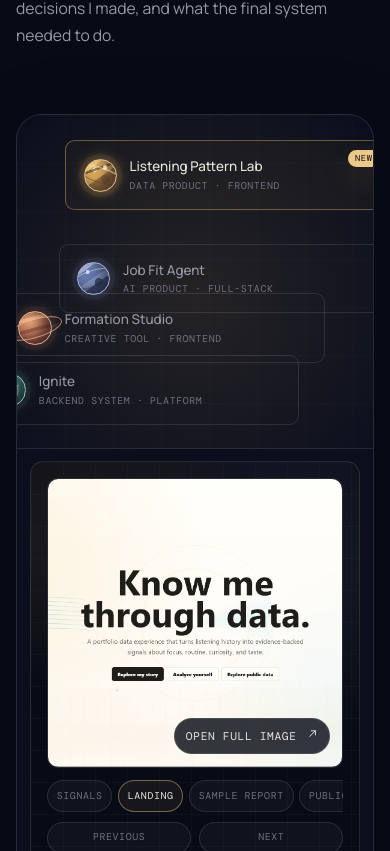
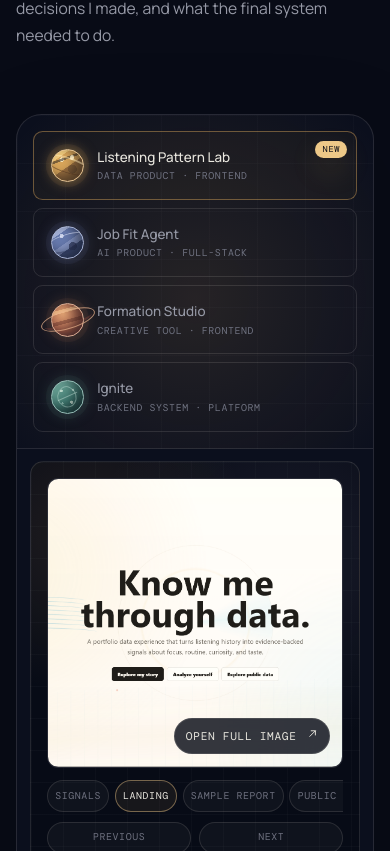
Before and after one commit to watarukeema/portfolio, a React (Vite) app: page / in a window 390 px wide. Shown: the part 1613-2464 px from the top of the page. Built offline with nearby package versions, Linux system fonts and the light colour scheme; a web font is replaced by a local one.

Commit message:
Fix portfolio project selector on mobile

```diff
--- a/src/index.css
+++ b/src/index.css
@@ -2327,6 +2327,7 @@ a.signal:hover {
     padding: 0.7rem;
     border: 1px solid var(--line);
     border-radius: 0.6rem;
+    inset: auto;
   }
 
   .orbit-node__badge {
@@ -2416,6 +2417,17 @@ a.signal:hover {
   .orbit-node {
     grid-template-columns: auto 1fr;
     align-items: center;
+    width: 100%;
+    transform: none;
+  }
+
+  .orbit-node__copy {
+    min-width: 0;
+  }
+
+  .orbit-node strong,
+  .orbit-node small {
+    overflow-wrap: anywhere;
   }
 
   .project-detail {
@@ -2466,6 +2478,13 @@ a.signal:hover {
 
   .data-story-visual__screen-controls div button {
     flex: 0 0 auto;
+    max-width: 7.4rem;
+    padding-inline: 0.45rem;
+  }
+
+  .data-story-visual__screen-controls > button {
+    min-width: 0;
+    padding-inline: 0.45rem;
   }
 
   .technical-notes {
```
